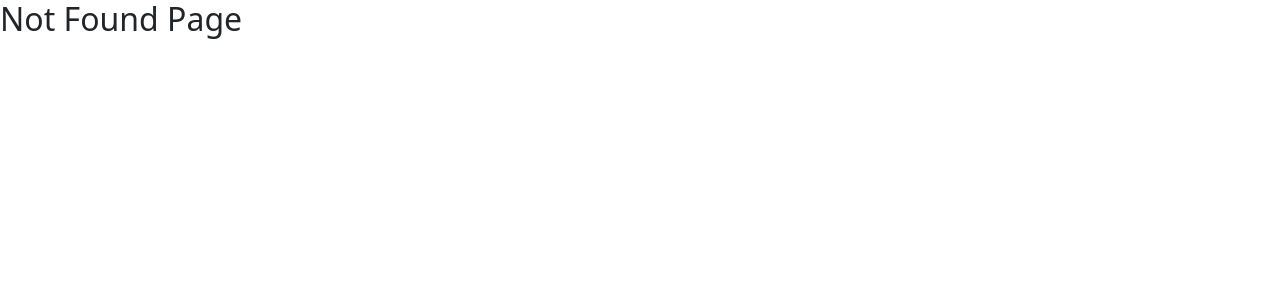
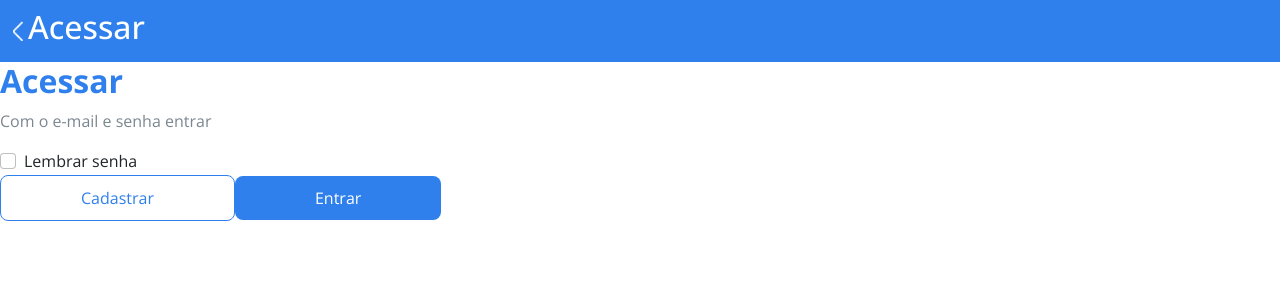
Before and after one commit to morette-lab/webappfiap, a React (Create React App) app: page /login in a window 1280 px wide. Before the commit this address had no page. Shown: the top 300 px of the page. Built offline with nearby package versions, Linux system fonts and the light colour scheme.

Commit message:
create style for button and initiate login screen

```diff
--- a/src/App.tsx
+++ b/src/App.tsx
@@ -9,12 +9,17 @@ import {
 
 import Home from './screens/Home';
 import NotFound from './screens/NotFound';
+import Login from './screens/Login';
 
 const router = createBrowserRouter([
   {
     path: "/",
     element: <Home />,
     errorElement: <NotFound />
+  },
+  {
+    path: "/login",
+    element: <Login />
   }
 ])
 
--- /dev/null
+++ b/src/components/Button/Button.module.css
@@ -0,0 +1,17 @@
+@import "../../constants/default.css";
+
+.primary {
+    background-color: var(--blue);
+    color: white;
+    border: none;
+    padding: 10px 80px;
+    border-radius: 8px;
+}
+
+.secondary {
+    background-color: white;
+    color: var(--blue);
+    border: 1px solid var(--blue);
+    padding: 10px 80px;
+    border-radius: 8px;
+}
--- a/src/components/Button/index.tsx
+++ b/src/components/Button/index.tsx
@@ -1,16 +1,17 @@
 import React from 'react';
-import * as RB from 'react-bootstrap';
+import styles from './Button.module.css'
 
-interface ButtonsProps {
-  variant: "primary"
+interface ButtonProps {
   text: string
+  onClick?: (event: React.MouseEvent<HTMLButtonElement>) => void;
+  secondary?: boolean;
 }
 
-function Button({ variant, text }: ButtonsProps) {
+function Button({ text, onClick, secondary }: ButtonProps) {
+  const style = secondary ? styles.secondary : styles.primary
+
   return (
-    <>
-      <RB.Button variant={variant}>{text}</RB.Button>
-    </>
+    <button className={style} onClick={onClick}>{text}</button>
   )
 }
 
--- /dev/null
+++ b/src/components/Header/Header.module.css
@@ -0,0 +1,11 @@
+@import "../../constants/default.css";
+
+.container {
+    background-color: var(--blue);
+    width: 100vw;
+    color: white;
+    padding: 8px;
+    font-weight: bold;
+    display: flex;
+    align-items: center;
+}
--- /dev/null
+++ b/src/components/Header/index.tsx
@@ -0,0 +1,18 @@
+import React from 'react';
+import styles from './Header.module.css'
+import arrow from '../../assets/images/arrow.png'
+
+interface HeaderProps {
+  title?: string;
+}
+
+function Header({ title }: HeaderProps) {
+  return (
+    <div className={styles.container}>
+      <img src={arrow} width={20} height={20} />
+      <h2>{title}</h2>
+    </div>
+  )
+}
+
+export default Header;
--- /dev/null
+++ b/src/constants/default.css
@@ -0,0 +1,3 @@
+:root {
+    --blue: #2F80ED;
+}
--- a/src/index.css
+++ b/src/index.css
@@ -1,4 +1,7 @@
+@import url('https://fonts.googleapis.com/css2?family=Open+Sans:ital,wght@0,300;0,400;0,500;0,600;0,700;0,800;1,300;1,400;1,500;1,600;1,700;1,800&family=Questrial&display=swap');
+
 * {
     margin: 0;
     padding: 0;
+    font-family: 'Open Sans', sans-serif;;
 }
--- a/src/screens/Home/index.tsx
+++ b/src/screens/Home/index.tsx
@@ -1,29 +1,11 @@
 import React from 'react';
-import * as RB from 'react-bootstrap'
-import Modal from 'react-bootstrap/Modal'
-import Button from 'react-bootstrap/Button'
+import Button from '../../components/Button'
+
 
 function Home() {
   return (
     <div>
-      <h1>Hello World!</h1>
-      <RB.Button variant="primary">Avançar</RB.Button>
-      <div style={{ width: "30%" }}>
-        <RB.Modal.Dialog>
-          <RB.Modal.Header closeButton>
-            <Modal.Title>Modal title</Modal.Title>
-          </RB.Modal.Header>
 
-          <RB.Modal.Body>
-            <p>Modal body text goes here.</p>
-          </RB.Modal.Body>
-
-          <RB.Modal.Footer>
-            <RB.Button variant="secondary">Close</RB.Button>
-            <RB.Button variant="primary" href="/navbar">Save changes</RB.Button>
-          </RB.Modal.Footer>
-        </RB.Modal.Dialog>
-      </div>
     </div>
   )
 }
--- /dev/null
+++ b/src/screens/Login/Login.module.css
@@ -0,0 +1,10 @@
+@import "../../constants/default.css";
+
+.title {
+    color: var(--blue);
+    font-weight: bold;
+}
+
+.text {
+    color: #7B8790;
+}
--- /dev/null
+++ b/src/screens/Login/index.tsx
@@ -0,0 +1,26 @@
+import React from 'react';
+import styles from './Login.module.css';
+import Button from '../../components/Button';
+import Header from '../../components/Header';
+import Form from 'react-bootstrap/Form';
+
+function Login() {
+  return (
+    <div>
+      <Header title="Acessar" />
+      <h2 className={styles.title}>Acessar</h2>
+      <p className={styles.text}>Com o e-mail e senha entrar</p>
+      <Form.Check
+        type="checkbox"
+        id={"checkbox"}
+        label={"Lembrar senha"}
+      />
+      <div>
+        <Button secondary text="Cadastrar" />
+        <Button text="Entrar" />
+      </div>
+    </div>
+  )
+}
+
+export default Login;
```
Also changed, not shown: src/screens/SignUp/index.tsx (added, +11 -0 lines), src/assets/images/arrow.png (added).
